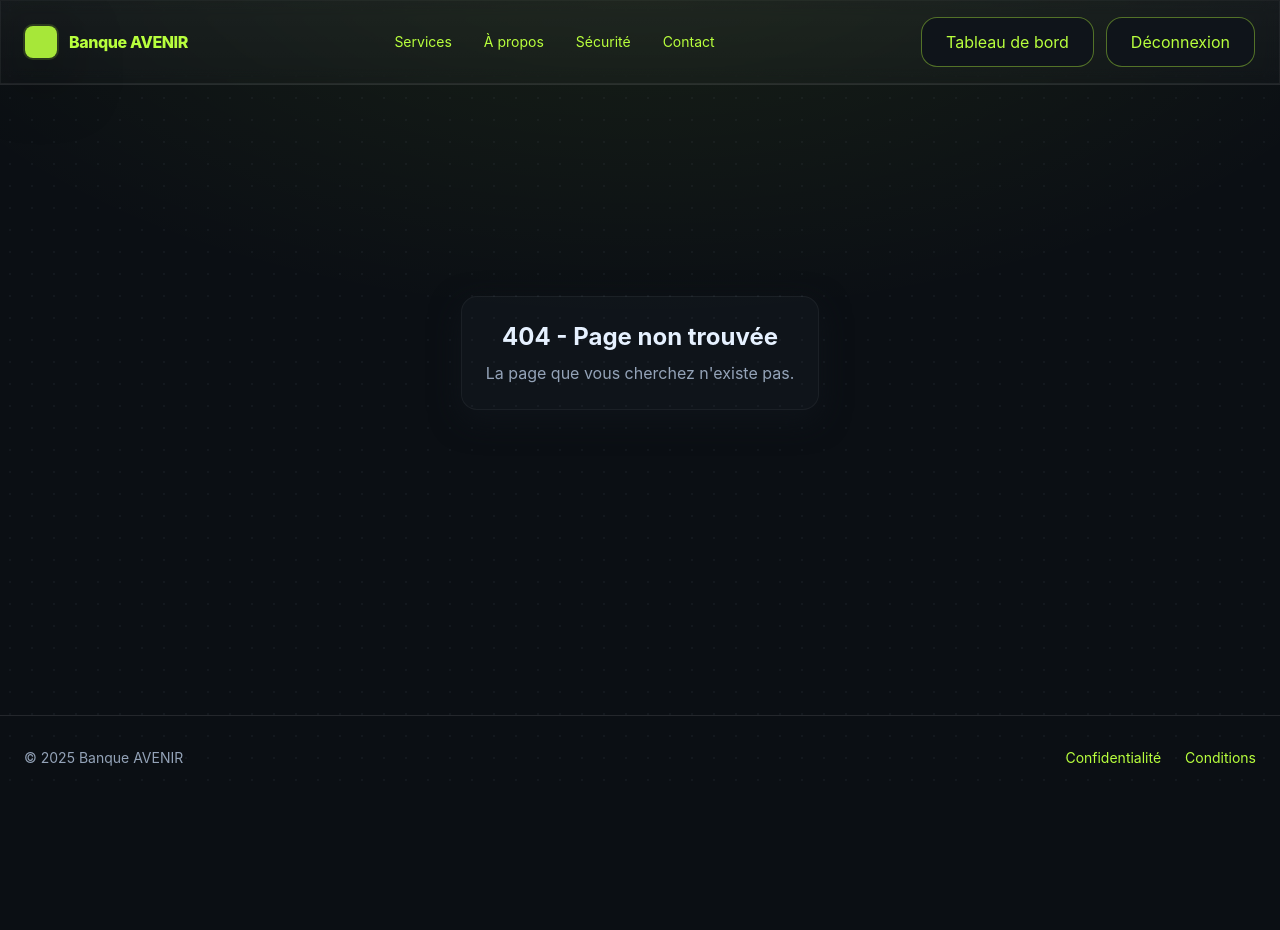
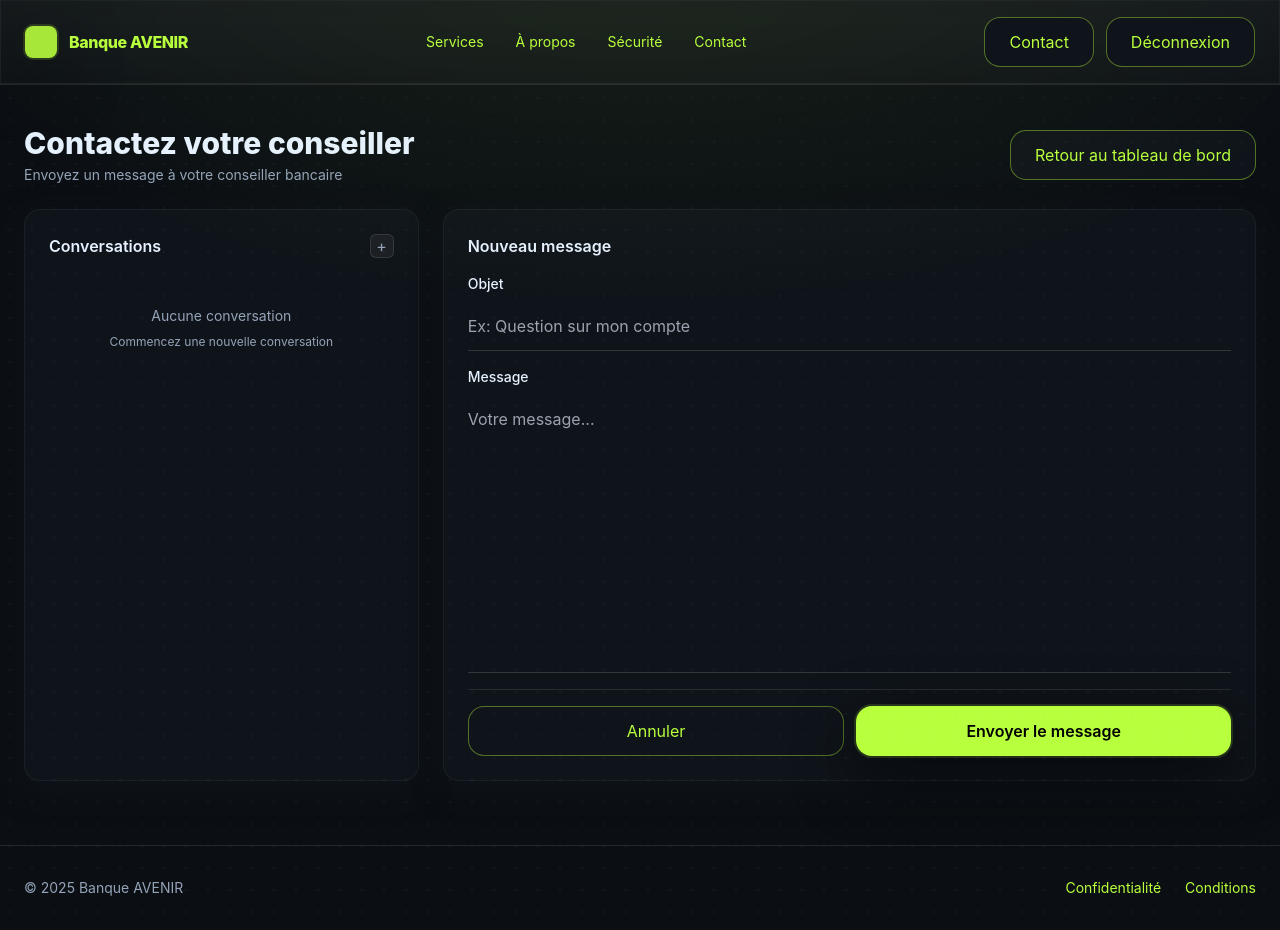
Before and after one commit to BotanESGI/Clean-architecture, a Next.js app in the folder frontend/: page /dashboard/contact in a window 1280 px wide. Before the commit this address had no page. Before the commit the page ends 800 px from the top, so only its background shows below. Built offline with nearby package versions, Linux system fonts and the light colour scheme; sample sign-in values are in the browser's storage.

Commit message:
add contact page

```diff
--- a/frontend/src/app/components/Header.tsx
+++ b/frontend/src/app/components/Header.tsx
@@ -8,7 +8,7 @@ export default function Header() {
   const { token, logout } = useAuth();
   const router = useRouter();
   const pathname = usePathname();
-  const isOnDashboard = pathname === "/dashboard";
+  const isOnDashboard = pathname?.startsWith("/dashboard");
 
   const handleLogout = () => {
     logout();
@@ -33,7 +33,7 @@ export default function Header() {
             {token ? (
               isOnDashboard ? (
                 <>
-                  <button className="btn-secondary">Manager profil</button>
+                  <Link href="/dashboard/contact" className="btn-secondary">Contact</Link>
                   <button onClick={handleLogout} className="btn-secondary">Déconnexion</button>
                 </>
               ) : (
--- /dev/null
+++ b/frontend/src/app/dashboard/contact/page.tsx
@@ -0,0 +1,211 @@
+"use client";
+
+import { useState, useEffect } from "react";
+import { useRouter } from "next/navigation";
+import { useAuth } from "../../../contexts/AuthContext";
+import { useToast } from "../../../contexts/ToastContext";
+
+export default function ContactPage() {
+  const router = useRouter();
+  const { token } = useAuth();
+  const { show } = useToast();
+
+  const [subject, setSubject] = useState("");
+  const [message, setMessage] = useState("");
+  const [loading, setLoading] = useState(false);
+  const [selectedConversation, setSelectedConversation] = useState<string | null>(null);
+
+  // Rediriger si non authentifié
+  useEffect(() => {
+    if (!token) {
+      router.push("/login");
+    }
+  }, [token, router]);
+
+  if (!token) {
+    return null;
+  }
+
+  const handleSubmit = async (e: React.FormEvent) => {
+    e.preventDefault();
+
+    if (!subject.trim()) {
+      show("Veuillez entrer un objet", "error");
+      return;
+    }
+
+    if (!message.trim()) {
+      show("Veuillez entrer un message", "error");
+      return;
+    }
+
+    setLoading(true);
+    try {
+      // TODO: Implémenter l'appel API pour créer le message
+      // Pour l'instant, on simule juste un envoi
+      await new Promise(resolve => setTimeout(resolve, 1000));
+
+      show("Message envoyé avec succès", "success");
+      setSubject("");
+      setMessage("");
+    } catch (err: any) {
+      show(err.message || "Erreur lors de l'envoi du message", "error");
+    } finally {
+      setLoading(false);
+    }
+  };
+
+  // TODO: Récupérer les conversations depuis l'API
+  const conversations: Array<{ id: string; subject: string; lastMessage: string; date: string; unread?: boolean }> = [];
+
+  return (
+    <div className="h-[calc(100vh-120px)] flex flex-col">
+      {/* Header */}
+      <div className="flex items-center justify-between mb-6">
+        <div>
+          <h1 className="text-2xl md:text-3xl font-extrabold">Contactez votre conseiller</h1>
+          <p className="text-muted text-sm mt-1">Envoyez un message à votre conseiller bancaire</p>
+        </div>
+        <button
+          onClick={() => router.push("/dashboard")}
+          className="btn-secondary"
+        >
+          Retour au tableau de bord
+        </button>
+      </div>
+
+      {/* Layout en deux colonnes */}
+      <div className="flex-1 grid grid-cols-1 lg:grid-cols-3 gap-6 min-h-0">
+        {/* Colonne gauche : Historique des conversations */}
+        <div className="lg:col-span-1 card flex flex-col min-h-0">
+          <div className="flex items-center justify-between mb-4">
+            <h3 className="font-semibold">Conversations</h3>
+            <button
+              onClick={() => setSelectedConversation(null)}
+              className="icon-btn"
+              aria-label="Nouvelle conversation"
+            >
+              +
+            </button>
+          </div>
+          <div className="flex-1 overflow-y-auto space-y-2">
+            {conversations.length === 0 ? (
+              <div className="text-center py-8">
+                <p className="text-muted text-sm">Aucune conversation</p>
+                <p className="text-muted text-xs mt-2">Commencez une nouvelle conversation</p>
+              </div>
+            ) : (
+              conversations.map((conv) => (
+                <button
+                  key={conv.id}
+                  onClick={() => setSelectedConversation(conv.id)}
+                  className={`w-full text-left p-3 rounded-lg border transition ${
+                    selectedConversation === conv.id
+                      ? "bg-primary/10 border-primary/40"
+                      : "bg-white/5 border-white/10 hover:bg-white/10"
+                  }`}
+                >
+                  <div className="flex items-start justify-between gap-2">
+                    <div className="flex-1 min-w-0">
+                      <p className="font-medium text-sm truncate">{conv.subject}</p>
+                      <p className="text-xs text-muted mt-1 truncate">{conv.lastMessage}</p>
+                      <p className="text-xs text-muted mt-1">
+                        {new Date(conv.date).toLocaleDateString("fr-FR")}
+                      </p>
+                    </div>
+                    {conv.unread && (
+                      <div className="h-2 w-2 rounded-full bg-primary flex-shrink-0 mt-1" />
+                    )}
+                  </div>
+                </button>
+              ))
+            )}
+          </div>
+        </div>
+
+        {/* Colonne droite : Formulaire de nouveau message ou chat */}
+        <div className="lg:col-span-2 card flex flex-col min-h-0">
+          {selectedConversation ? (
+            // TODO: Afficher les messages de la conversation sélectionnée
+            <div className="flex-1 flex flex-col">
+              <div className="border-b border-white/10 pb-4 mb-4">
+                <h3 className="font-semibold">
+                  {conversations.find(c => c.id === selectedConversation)?.subject || "Conversation"}
+                </h3>
+              </div>
+              <div className="flex-1 overflow-y-auto">
+                <p className="text-muted text-sm text-center py-8">
+                  Les messages de la conversation apparaîtront ici une fois la logique du chat implémentée.
+                </p>
+              </div>
+              <div className="border-t border-white/10 pt-4 mt-4">
+                <form onSubmit={handleSubmit} className="flex gap-3">
+                  <input
+                    type="text"
+                    className="input-minimal flex-1"
+                    placeholder="Tapez votre message..."
+                    value={message}
+                    onChange={(e) => setMessage(e.target.value)}
+                    required
+                  />
+                  <button
+                    type="submit"
+                    className="btn-primary"
+                    disabled={loading}
+                  >
+                    {loading ? "Envoi..." : "Envoyer"}
+                  </button>
+                </form>
+              </div>
+            </div>
+          ) : (
+            // Nouveau message
+            <div className="flex-1 flex flex-col">
+              <h3 className="font-semibold mb-4">Nouveau message</h3>
+              <form onSubmit={handleSubmit} className="flex-1 flex flex-col space-y-4">
+                <div>
+                  <label className="block text-sm font-medium mb-2">Objet</label>
+                  <input
+                    type="text"
+                    className="input-minimal w-full"
+                    placeholder="Ex: Question sur mon compte"
+                    value={subject}
+                    onChange={(e) => setSubject(e.target.value)}
+                    required
+                  />
+                </div>
+                <div className="flex-1 flex flex-col">
+                  <label className="block text-sm font-medium mb-2">Message</label>
+                  <textarea
+                    className="input-minimal w-full flex-1 resize-none"
+                    placeholder="Votre message..."
+                    value={message}
+                    onChange={(e) => setMessage(e.target.value)}
+                    required
+                  />
+                </div>
+                <div className="flex gap-3 pt-4 border-t border-white/10">
+                  <button
+                    type="button"
+                    className="btn-secondary flex-1"
+                    onClick={() => router.push("/dashboard")}
+                    disabled={loading}
+                  >
+                    Annuler
+                  </button>
+                  <button
+                    type="submit"
+                    className="btn-primary flex-1"
+                    disabled={loading}
+                  >
+                    {loading ? "Envoi..." : "Envoyer le message"}
+                  </button>
+                </div>
+              </form>
+            </div>
+          )}
+        </div>
+      </div>
+    </div>
+  );
+}
--- a/frontend/src/app/styles/globals.css
+++ b/frontend/src/app/styles/globals.css
@@ -23,6 +23,9 @@ h1, h2, h3 {
 /* Form inputs */
 /* Keep generic input reset minimal, specialize with .input-dark below */
 input, select, textarea { @apply rounded-lg w-full transition; }
+
+/* Textarea specific styling */
+textarea { @apply py-3; }
 
 /* Dark neon input style */
 .input-dark { @apply bg-card/60 border border-white/10 text-text placeholder:text-muted/60 px-4 py-3 focus:outline-none focus:ring-2 focus:ring-primary/60 focus:border-primary/60 transition; }
```
